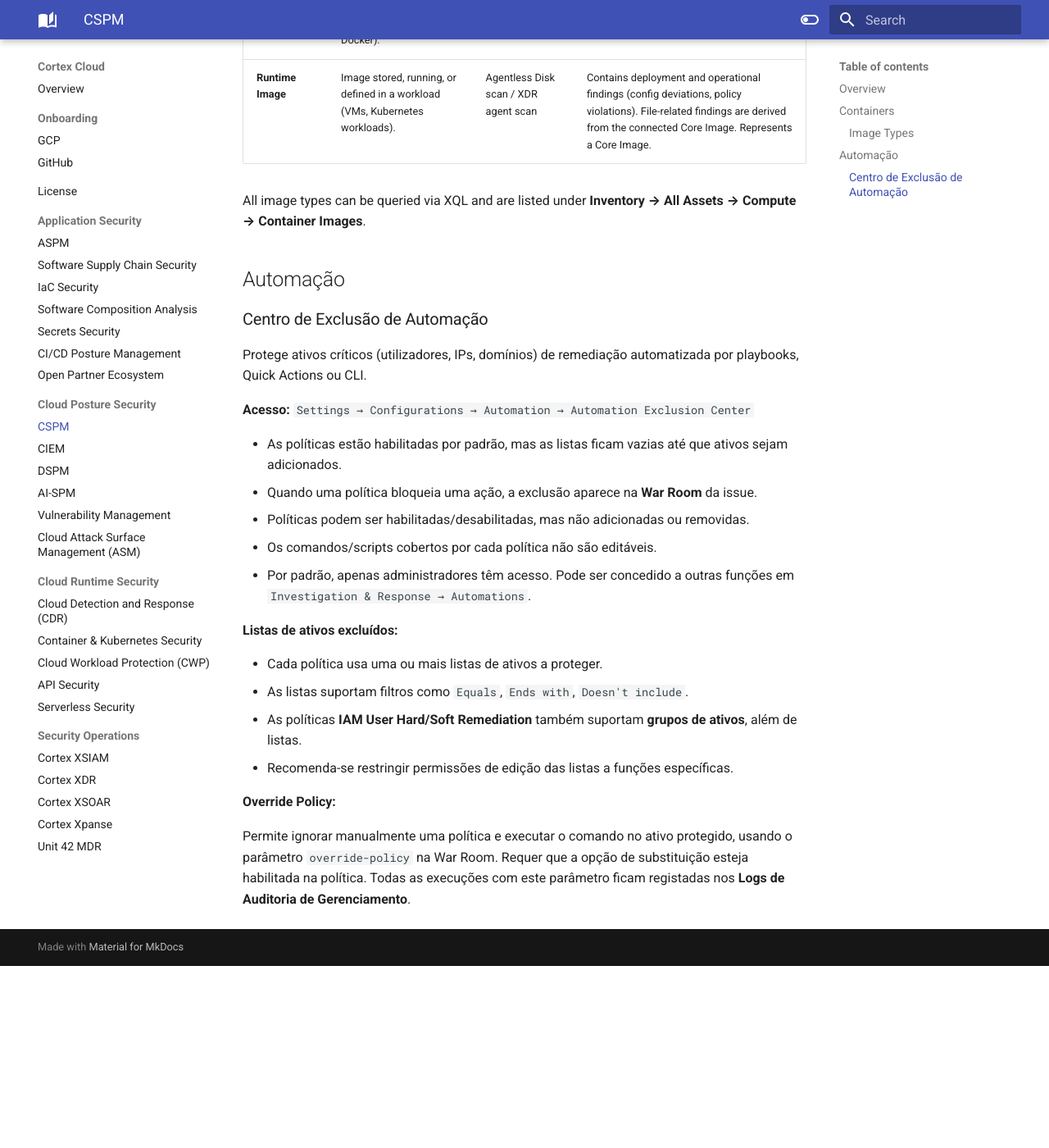
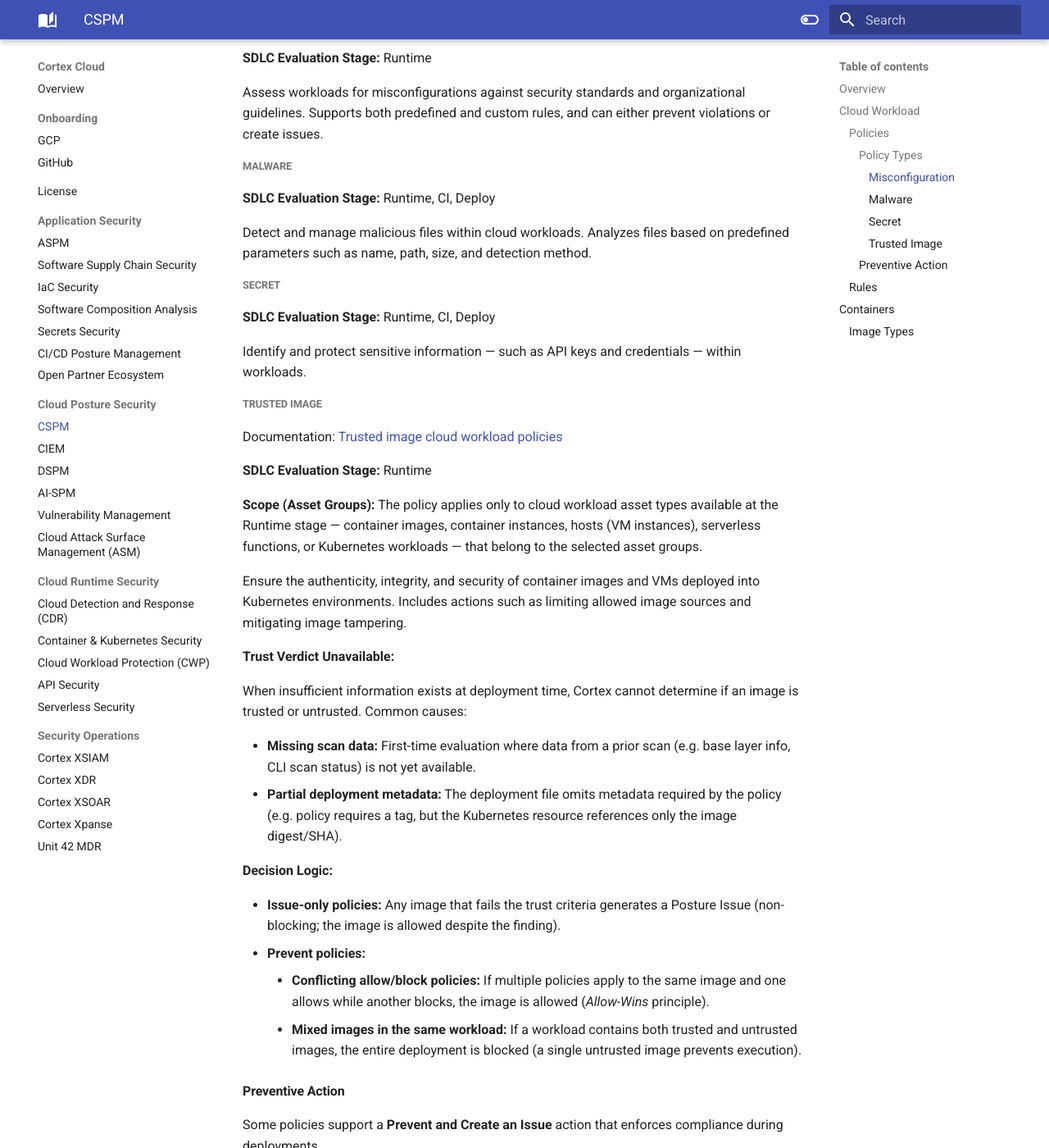
Before and after one commit to fdmsantos/mytechdocs, an MkDocs documentation site: the page built from docs/cortexcloud/cloud-posture/cspm.md, in a window 1280 px wide and 1400 px high, scrolled down 797 px. Shown: the whole window at 82% size. Built offline with MkDocs 1.6.1 and Material for MkDocs 9.7.7, drawn with Linux system fonts in a browser that asks for light colours; before the commit the page ends 1975 px from its top, so only the background shows below that; some of the changed text lies outside the part shown.

Commit message:
Add Cortex Cloud CSPM

```diff
--- a/docs/cortexcloud/cloud-posture/cspm.md
+++ b/docs/cortexcloud/cloud-posture/cspm.md
@@ -3,6 +3,89 @@
 ## Overview
 
 CSPM is included in the **Cloud Posture Management** license.
+
+## Cloud Workload
+
+### Policies
+
+A Cloud Workload Policy is composed of the following elements:
+
+- **SDLC Evaluation Stage:** The stage at which the policy is applied:
+    - **CI:** During pipeline build, before pushing the artifact to a registry.
+    - **Deploy:** When the artifact is pushed to a cloud instance.
+    - **Runtime:** When the artifact is running on a cloud instance. The Prevent action at this stage applies only to Kubernetes Workload Images assets.
+- **Rule (Conditions):** Logical conditions that trigger the policy evaluation.
+- **Scope:** Filter defining which assets the rule applies to.
+- **Action:** Response triggered when the rule evaluates successfully — can create an issue or block the security violation.
+
+#### Policy Types
+
+##### Misconfiguration
+
+**SDLC Evaluation Stage:** Runtime
+
+Assess workloads for misconfigurations against security standards and organizational guidelines. Supports both predefined and custom rules, and can either prevent violations or create issues.
+
+##### Malware
+
+**SDLC Evaluation Stage:** Runtime, CI, Deploy
+
+Detect and manage malicious files within cloud workloads. Analyzes files based on predefined parameters such as name, path, size, and detection method.
+
+##### Secret
+
+**SDLC Evaluation Stage:** Runtime, CI, Deploy
+
+Identify and protect sensitive information — such as API keys and credentials — within workloads.
+
+##### Trusted Image
+
+Documentation: [Trusted image cloud workload policies](https://docs-cortex.paloaltonetworks.com/r/Cortex-CLOUD/Cortex-Cloud-Posture-Management-Documentation/Trusted-image-cloud-workload-policies)
+
+**SDLC Evaluation Stage:** Runtime
+
+**Scope (Asset Groups):** The policy applies only to cloud workload asset types available at the Runtime stage — container images, container instances, hosts (VM instances), serverless functions, or Kubernetes workloads — that belong to the selected asset groups.
+
+Ensure the authenticity, integrity, and security of container images and VMs deployed into Kubernetes environments. Includes actions such as limiting allowed image sources and mitigating image tampering.
+
+**Trust Verdict Unavailable:**
+
+When insufficient information exists at deployment time, Cortex cannot determine if an image is trusted or untrusted. Common causes:
+
+- **Missing scan data:** First-time evaluation where data from a prior scan (e.g. base layer info, CLI scan status) is not yet available.
+- **Partial deployment metadata:** The deployment file omits metadata required by the policy (e.g. policy requires a tag, but the Kubernetes resource references only the image digest/SHA).
+
+**Decision Logic:**
+
+- **Issue-only policies:** Any image that fails the trust criteria generates a Posture Issue (non-blocking; the image is allowed despite the finding).
+- **Prevent policies:**
+    - **Conflicting allow/block policies:** If multiple policies apply to the same image and one allows while another blocks, the image is allowed (*Allow-Wins* principle).
+    - **Mixed images in the same workload:** If a workload contains both trusted and untrusted images, the entire deployment is blocked (a single untrusted image prevents execution).
+
+#### Preventive Action
+
+Some policies support a **Prevent and Create an Issue** action that enforces compliance during deployments.
+
+**Runtime Stage:**
+
+- Prevention applies only to **Kubernetes Workload Images** assets via the Kubernetes Admission Controller (requires KSPM Connector with Admission Control enabled on the cluster).
+- For all other asset types in scope, prevention is skipped and an Issue is created instead.
+- Managed from the Kubernetes Connectivity Management page (`/cwp/k8s-management`).
+
+**CI Stage:**
+
+- Prevention triggers a pipeline failure by returning **exit code 2** in the CI tool.
+
+> **Recommended approach:** Start with *Create an Issue* to validate results before switching to *Prevent and Create an Issue*, to avoid disrupting deployments.
+> Prevention only affects **new or future** deployments — already-running assets are not impacted.
+
+### Rules
+
+**Scanners:**
+
+- **Agentless Disk Scan:** Inspects container images using the Agentless Disk Scanner. Supports OS-specific rules (e.g. checking for malicious entries in `etc\hosts` on Windows images).
+- **Kubernetes Connector:** Inspects Kubernetes environment variables and resources such as Namespaces, ReplicaSets, and Deployments.
+- **XDR Agent:** Performs custom compliance checks by executing user-defined Python scripts via the XDR Agent Scanner.
 
 ## Containers
 
@@ -16,28 +99,3 @@ CSPM is included in the **Cloud Posture Management** license.
 | **Runtime Image** | Image stored, running, or defined in a workload (VMs, Kubernetes workloads). | Agentless Disk scan / XDR agent scan | Contains deployment and operational findings (config deviations, policy violations). File-related findings are derived from the connected Core Image. Represents a Core Image. |
 
 All image types can be queried via XQL and are listed under **Inventory → All Assets → Compute → Container Images**.
-
-## Automação
-
-### Centro de Exclusão de Automação
-
-Protege ativos críticos (utilizadores, IPs, domínios) de remediação automatizada por playbooks, Quick Actions ou CLI.
-
-**Acesso:** `Settings → Configurations → Automation → Automation Exclusion Center`
-
-- As políticas estão habilitadas por padrão, mas as listas ficam vazias até que ativos sejam adicionados.
-- Quando uma política bloqueia uma ação, a exclusão aparece na **War Room** da issue.
-- Políticas podem ser habilitadas/desabilitadas, mas não adicionadas ou removidas.
-- Os comandos/scripts cobertos por cada política não são editáveis.
-- Por padrão, apenas administradores têm acesso. Pode ser concedido a outras funções em `Investigation & Response → Automations`.
-
-**Listas de ativos excluídos:**
-
-- Cada política usa uma ou mais listas de ativos a proteger.
-- As listas suportam filtros como `Equals`, `Ends with`, `Doesn't include`.
-- As políticas **IAM User Hard/Soft Remediation** também suportam **grupos de ativos**, além de listas.
-- Recomenda-se restringir permissões de edição das listas a funções específicas.
-
-**Override Policy:**
-
-Permite ignorar manualmente uma política e executar o comando no ativo protegido, usando o parâmetro `override-policy` na War Room. Requer que a opção de substituição esteja habilitada na política. Todas as execuções com este parâmetro ficam registadas nos **Logs de Auditoria de Gerenciamento**.
```
Also changed, not shown: docs/cortexcloud/onboarding/github.md (added, +9 -0 lines).
